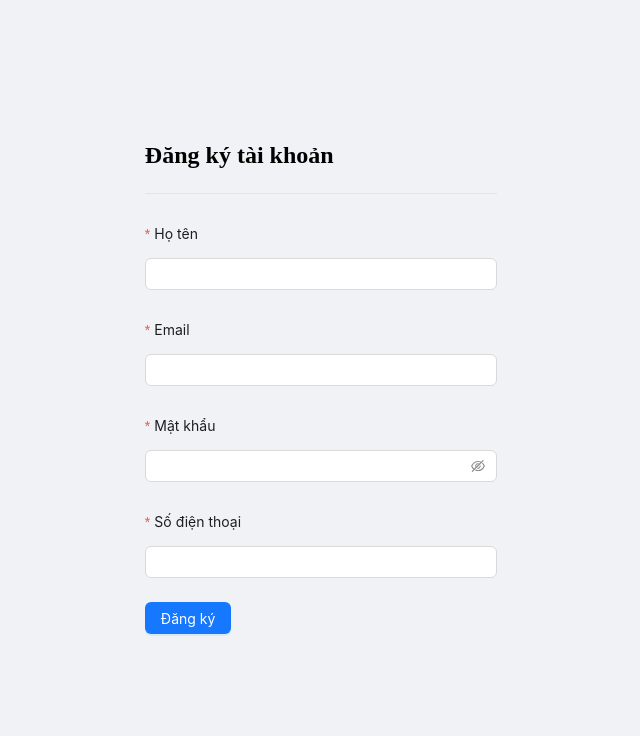
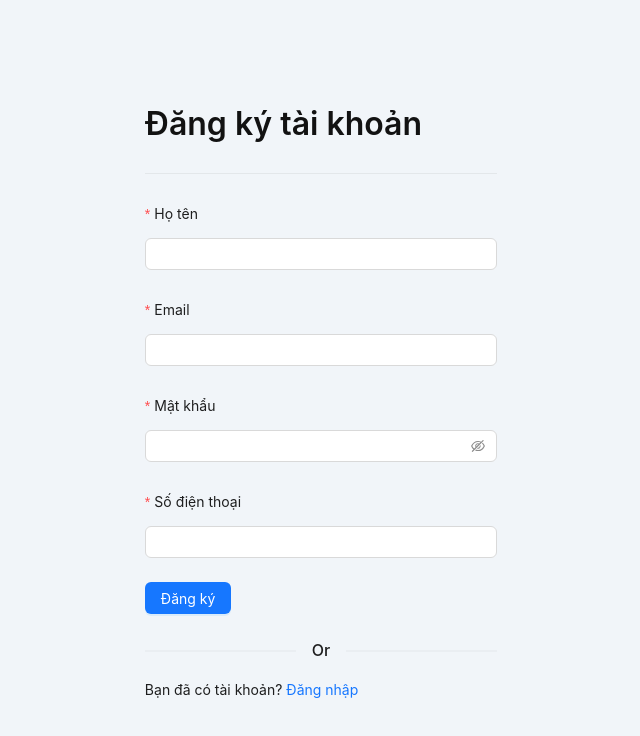
Before and after one commit to duxuantunglam/Book-Store, a React (Vite) app: page /register in a window 1280 px wide. Shown: the top 736 px of the page, without its empty margins (319-959 px from the left). Built offline with nearby package versions, Linux system fonts and the light colour scheme.

Commit message:
register temporary

```diff
--- a/src/main.tsx
+++ b/src/main.tsx
@@ -11,6 +11,7 @@ import {
   createBrowserRouter,
   RouterProvider,
 } from 'react-router-dom'
+import { App } from 'antd';
 
 const router = createBrowserRouter([
   {
@@ -43,6 +44,8 @@ const router = createBrowserRouter([
 
 createRoot(document.getElementById('root')!).render(
   <StrictMode>
-    <RouterProvider router={router} />
+    <App>
+      <RouterProvider router={router} />
+    </App>
   </StrictMode>,
 )
--- a/src/pages/client/auth/register.scss
+++ b/src/pages/client/auth/register.scss
@@ -1,7 +1,189 @@
+:root {
+    --color-white: #ffffff;
+    --color-light: #f1f5f9;
+    --color-black: #121212;
+    --color-night: #001632;
+
+    --color-red: #f44336;
+    --color-blue: #1a73e8;
+    --color-gray: #80868b;
+    --color-grayish: #dadce0;
+
+    --shadow-normal: 0 1px 3px 0 rgba(0, 0, 0, 0.1),
+        0 1px 2px 0 rgba(0, 0, 0, 0.06);
+    --shadow-medium: 0 4px 6px -1px rgba(0, 0, 0, 0.1),
+        0 2px 4px -1px rgba(0, 0, 0, 0.06);
+    --shadow-large: 0 10px 15px -3px rgba(0, 0, 0, 0.1),
+        0 4px 6px -2px rgba(0, 0, 0, 0.05);
+}
+
+
 .register-page {
-    display: flex;
-    justify-content: center;
-    align-items: center;
-    height: 100vh;
-    background-color: #f0f2f5;
+    color: var(--color-black);
+    background: var(--color-light);
+
+
+    // Components
+    .container {
+        display: flex;
+        justify-content: center;
+        align-items: center;
+        max-width: 80rem;
+        min-height: 100vh;
+        // width: 100%;
+        padding: 0 2rem;
+        margin: 0 auto;
+    }
+
+
+    .text {
+        font-family: inherit;
+        line-height: inherit;
+        text-transform: unset;
+        text-rendering: optimizeLegibility;
+
+        &-large {
+            font-size: 2rem;
+            font-weight: 600;
+            color: var(--color-black);
+        }
+
+        &-normal {
+            font-size: 1rem;
+            font-weight: 400;
+            color: var(--color-black);
+        }
+
+        &-links {
+            font-size: 1rem;
+            font-weight: 400;
+            color: var(--color-blue);
+
+            &:hover {
+                text-decoration: underline;
+            }
+        }
+    }
+
+    // Main
+    .main {
+        .wrapper {
+            max-width: 28rem;
+            width: 100%;
+            margin: 2rem auto;
+            padding: 2rem 2.5rem;
+            border: none;
+            outline: none;
+            border-radius: 0.5rem;
+            color: var(--color-black);
+            background: var(--color-white);
+            box-shadow: var(--shadow-large);
+
+            .form {
+                width: 100%;
+                height: auto;
+                margin-top: 2rem;
+
+                .input-control {
+                    display: flex;
+                    align-items: center;
+                    justify-content: space-between;
+                    margin-bottom: 1.25rem;
+                }
+
+                .input-field {
+                    font-family: inherit;
+                    font-size: 1rem;
+                    font-weight: 400;
+                    line-height: inherit;
+                    width: 100%;
+                    height: auto;
+                    padding: 0.75rem 1.25rem;
+                    border: none;
+                    outline: none;
+                    border-radius: 2rem;
+                    color: var(--color-black);
+                    background: var(--color-light);
+                    text-transform: unset;
+                    text-rendering: optimizeLegibility;
+                }
+
+                .input-submit {
+                    font-family: inherit;
+                    font-size: 1rem;
+                    font-weight: 500;
+                    line-height: inherit;
+                    cursor: pointer;
+                    min-width: 40%;
+                    height: auto;
+                    padding: 0.65rem 1.25rem;
+                    border: none;
+                    outline: none;
+                    border-radius: 2rem;
+                    color: var(--color-white);
+                    background: var(--color-blue);
+                    box-shadow: var(--shadow-medium);
+                    text-transform: capitalize;
+                    text-rendering: optimizeLegibility;
+                }
+            }
+
+            .striped {
+                display: flex;
+                flex-direction: row;
+                justify-content: center;
+                align-items: center;
+                margin: 1rem 0;
+
+                &-line {
+                    flex: auto;
+                    flex-basis: auto;
+                    border: none;
+                    outline: none;
+                    height: 2px;
+                    background: var(--color-grayish);
+                }
+
+                &-text {
+                    font-family: inherit;
+                    font-size: 1rem;
+                    font-weight: 500;
+                    line-height: inherit;
+                    color: var(--color-black);
+                    margin: 0 1rem;
+                }
+            }
+
+            .method {
+                &-control {
+                    margin-bottom: 1rem;
+                }
+
+                &-action {
+                    font-family: inherit;
+                    font-size: 0.95rem;
+                    font-weight: 500;
+                    line-height: inherit;
+                    display: flex;
+                    justify-content: center;
+                    align-items: center;
+                    width: 100%;
+                    height: auto;
+                    padding: 0.35rem 1.25rem;
+                    outline: none;
+                    border: 2px solid var(--color-grayish);
+                    border-radius: 2rem;
+                    color: var(--color-black);
+                    background: var(--color-white);
+                    text-transform: capitalize;
+                    text-rendering: optimizeLegibility;
+                    transition: all 0.35s ease;
+
+                    &:hover {
+                        background: var(--color-light);
+                    }
+                }
+            }
+        }
+    }
 }
--- a/src/pages/client/auth/register.tsx
+++ b/src/pages/client/auth/register.tsx
@@ -1,10 +1,10 @@
 import React from 'react';
-import { Button, Divider, Form, Input } from 'antd';
+import { Button, Divider, Form, Input, App } from 'antd';
 import type { FormProps } from 'antd';
 import { useState } from 'react';
-import { Link } from 'react-router-dom';
+import { Link, useNavigate } from 'react-router-dom';
 import './register.scss';
-import { loginAPI } from '@/services/api';
+import { loginAPI, registerAPI } from '@/services/api';
 
 type FieldType = {
     fullname?: string;
@@ -15,12 +15,21 @@ type FieldType = {
 
 const RegisterPage = () => {
     const [isSubmit, setIsSubmit] = useState(false);
+    const { message } = App.useApp();
+    const navigate = useNavigate();
 
     const onFinish: FormProps<FieldType>['onFinish'] = async (values) => {
-        console.log('Success:', values);
+        setIsSubmit(true);
+        const { fullname, email, password, phone } = values;
 
-        const res = await loginAPI("admin@gmail.com", "123456");
-        console.log(res);
+        const res = await registerAPI(fullname!, email!, password!, phone!);
+        if (res.data) {
+            message.success(res.message);
+            navigate('/login');
+        } else {
+            message.error(res.error || 'Đăng ký thất bại');
+        }
+        setIsSubmit(false);
     };
 
     const onFinishFailed: FormProps<FieldType>['onFinishFailed'] = (errorInfo) => {
@@ -86,6 +95,9 @@ const RegisterPage = () => {
                                     Đăng ký
                                 </Button>
                             </Form.Item>
+
+                            <Divider>Or</Divider>
+                            <p className='text text-medium'>Bạn đã có tài khoản? <Link to="/login">Đăng nhập</Link></p>
                         </Form>
                     </section>
                 </div>
--- a/src/services/api.ts
+++ b/src/services/api.ts
@@ -4,3 +4,8 @@ export const loginAPI = (username: string, password: string) => {
     const urlBackend = "/api/v1/auth/login";
     return axios.post<IBackendRes<ILogin>>(urlBackend, { username, password });
 }
+
+export const registerAPI = (fullName: string, email: string, password: string, phone: string) => {
+    const urlBackend = "/api/v1/user/register";
+    return axios.post<IBackendRes<IRegister>>(urlBackend, { fullName, email, password, phone });
+}
--- a/src/types/global.d.ts
+++ b/src/types/global.d.ts
@@ -29,4 +29,10 @@ declare global {
             "id": string
         }
     }
+
+    interface IRegister {
+        _id: string;
+        email: string;
+        fullName: string;
+    }
 }
```
